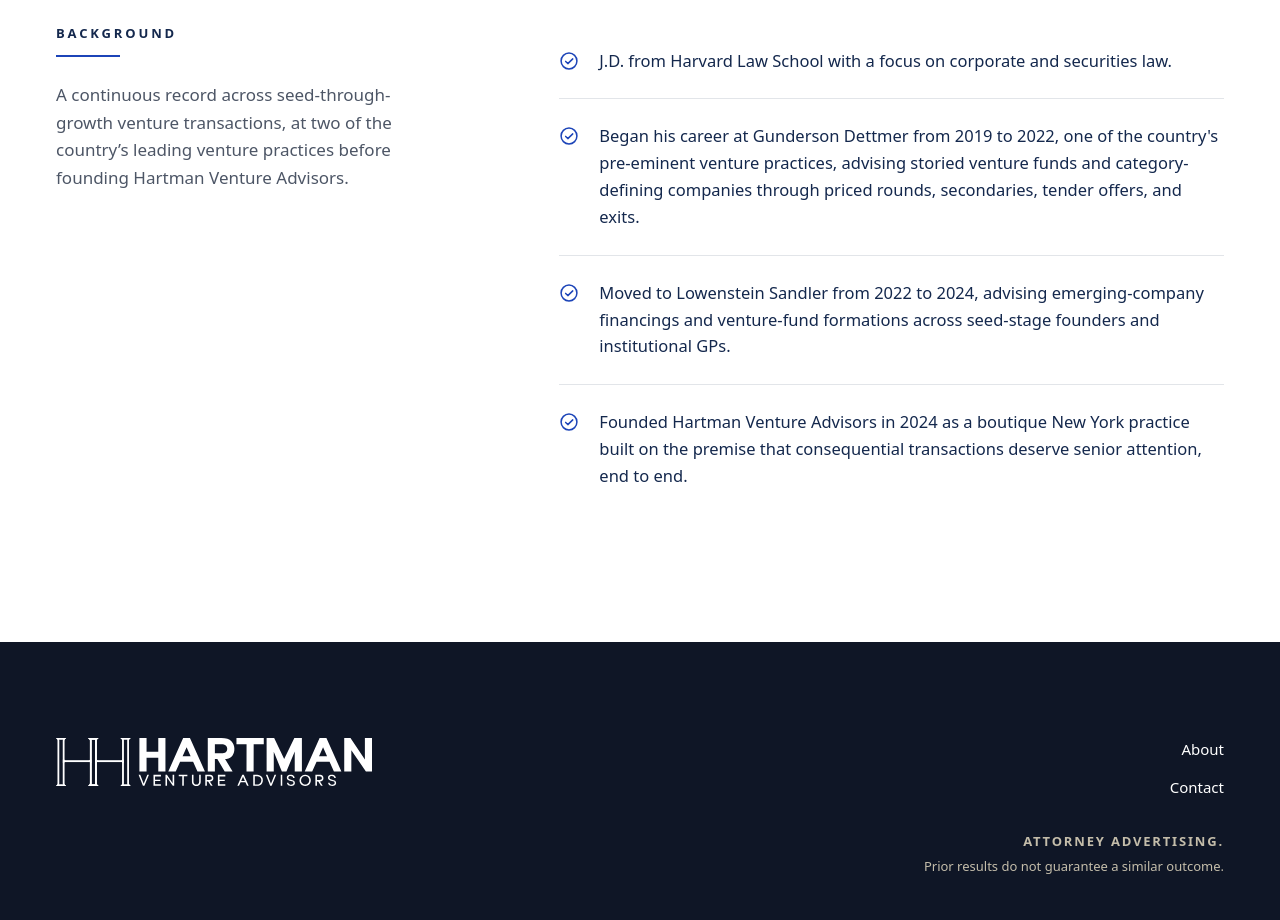
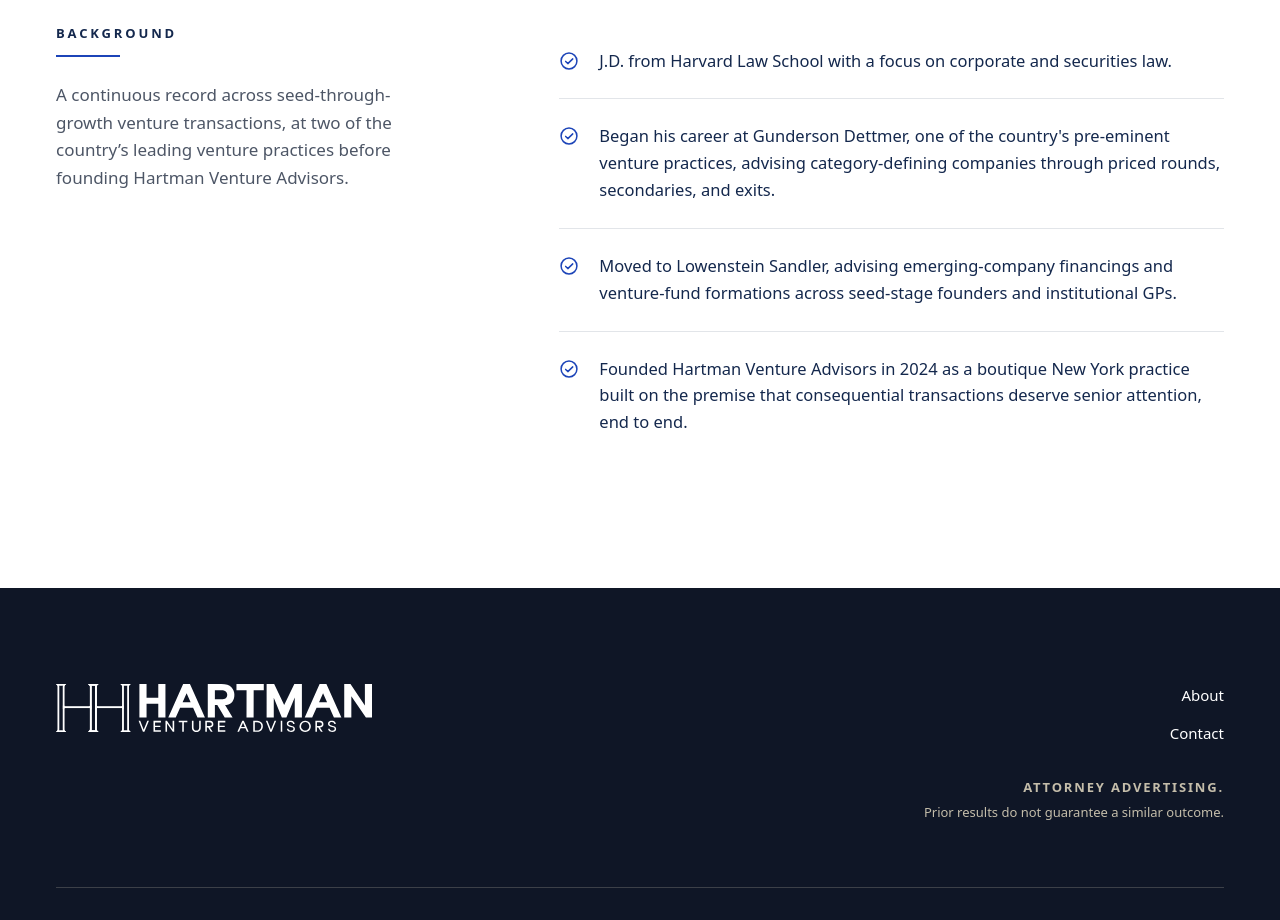
Before and after one commit to hartmanadvisory/hartman-site, a Next.js app: page /about in a window 1280 px wide. Shown: the part 1500-2420 px from the top of the page. Built offline with nearby package versions, Linux system fonts and the light colour scheme; no server answers; a web font is replaced by a local one.

Commit message:
content: revert unrequested embellishments to the About Background bullets
The order fix was the only change asked for. Reverts the added date
ranges, 'storied venture funds and', and 'tender offers,' so the two
firm bullets read exactly as agreed. Real dates kept in a comment.

```diff
--- a/sanity/content-defaults.ts
+++ b/sanity/content-defaults.ts
@@ -222,14 +222,15 @@
   // notable-company bullets were removed because By the Numbers already
   // carries those claims.
   //
-  // Tenures are taken from the LinkedIn record: Gunderson Dettmer
-  // Sep 2019 – Mar 2022, Lowenstein Sandler Mar 2022 – Apr 2024. Earlier
-  // copy said he began at Lowenstein and spent seven years at Gunderson,
-  // which had both the order and the durations wrong.
+  // No tenure is asserted at either firm — the previous copy said he began
+  // at Lowenstein and spent seven years at Gunderson, which had the order
+  // backwards. Only the order is corrected here. The real dates are
+  // Gunderson Sep 2019 – Mar 2022 and Lowenstein Mar 2022 – Apr 2024, per
+  // the LinkedIn record, if they're ever wanted in the copy.
   bullets: [
     "J.D. from Harvard Law School with a focus on corporate and securities law.",
-    "Began his career at Gunderson Dettmer from 2019 to 2022, one of the country's pre-eminent venture practices, advising storied venture funds and category-defining companies through priced rounds, secondaries, tender offers, and exits.",
-    "Moved to Lowenstein Sandler from 2022 to 2024, advising emerging-company financings and venture-fund formations across seed-stage founders and institutional GPs.",
+    "Began his career at Gunderson Dettmer, one of the country's pre-eminent venture practices, advising category-defining companies through priced rounds, secondaries, and exits.",
+    "Moved to Lowenstein Sandler, advising emerging-company financings and venture-fund formations across seed-stage founders and institutional GPs.",
     "Founded Hartman Venture Advisors in 2024 as a boutique New York practice built on the premise that consequential transactions deserve senior attention, end to end.",
   ],
 };
```
